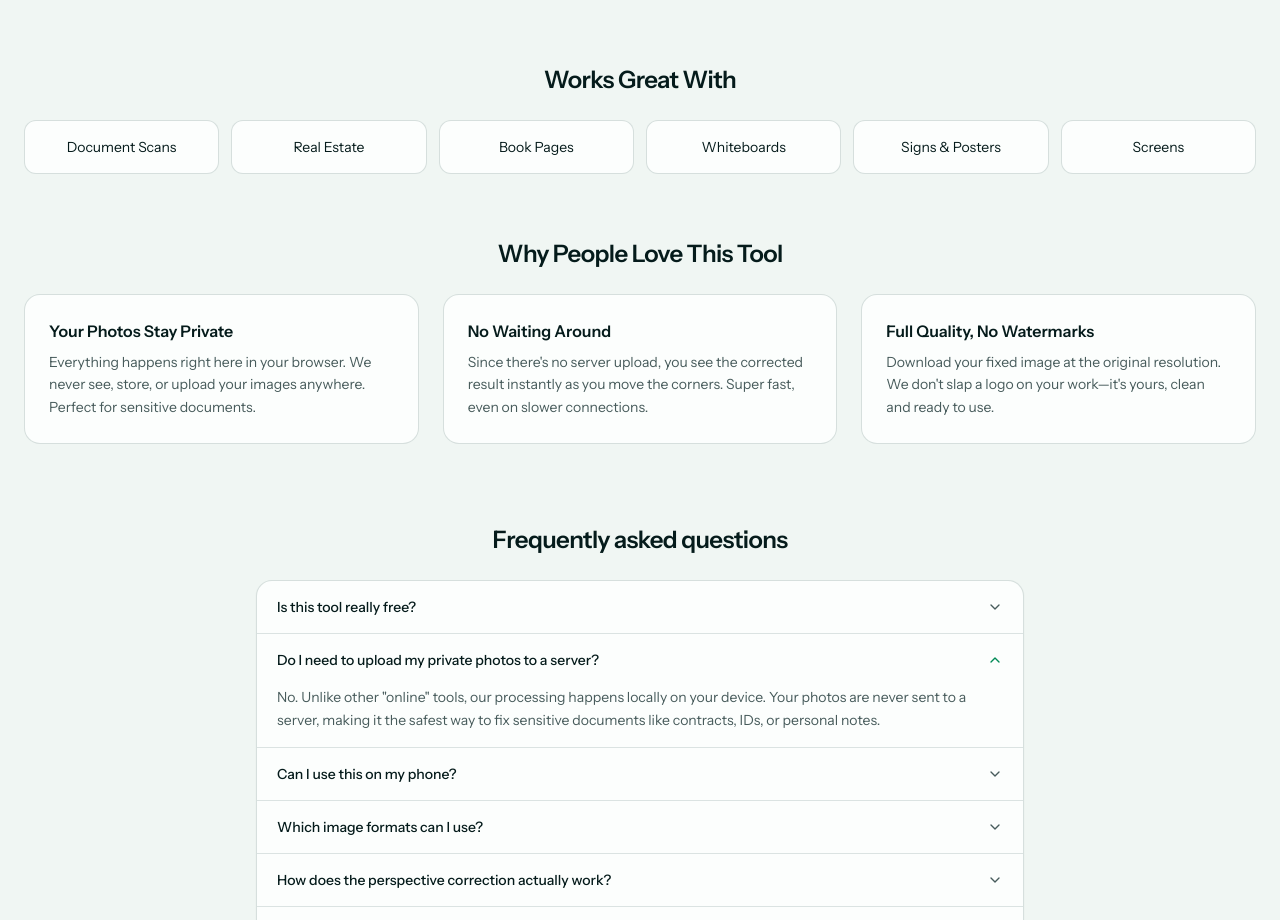
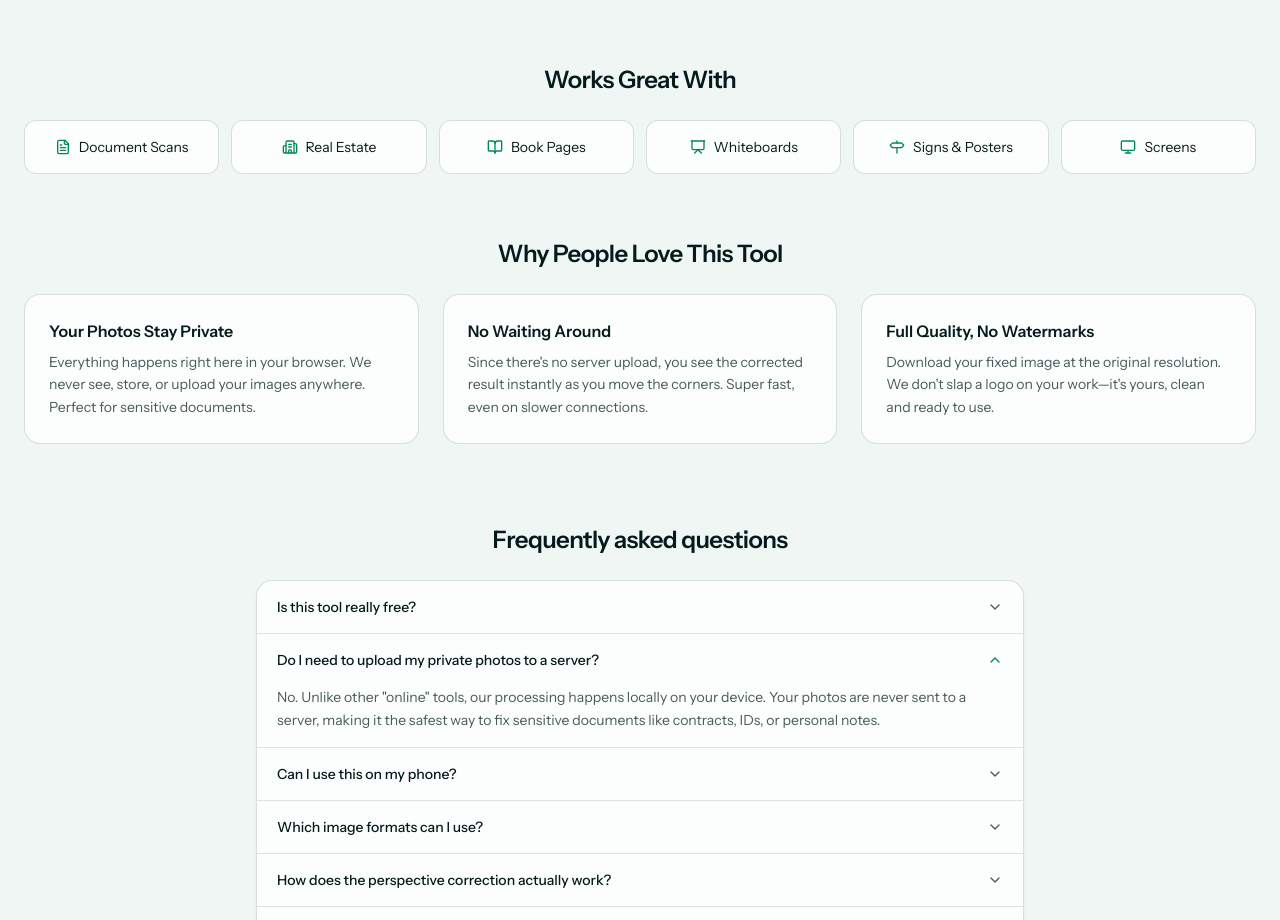
Before and after one commit to oathanrex/perspective-fix, a React (Vite) app: page / in a window 1280 px wide. Shown: the part 2403-3323 px from the top of the page. Built offline with nearby package versions, Linux system fonts and the light colour scheme.

Commit message:
Add SVG icons to supported-use cards
Pair document scans, real estate, book pages, whiteboards, signs, and screens with their matching vector icons.

Co-authored-by: Copilot <223556219+Copilot@users.noreply.github.com>

```diff
--- a/src/components/InteractiveSections.tsx
+++ b/src/components/InteractiveSections.tsx
@@ -1,10 +1,16 @@
 import React, { useState } from 'react';
 import {
   ArrowRight,
+  BookOpen,
+  Building2,
   ChevronDown,
   Coffee,
   ExternalLink,
+  FileText,
   Lock,
+  Monitor,
+  Presentation,
+  Signpost,
   SlidersHorizontal,
   Sparkles,
 } from 'lucide-react';
@@ -108,12 +114,12 @@ const EVERYDAY_NEEDS = [
 ] as const;
 
 const WORKS_WITH = [
-  'Document Scans',
-  'Real Estate',
-  'Book Pages',
-  'Whiteboards',
-  'Signs & Posters',
-  'Screens',
+  { label: 'Document Scans', icon: FileText },
+  { label: 'Real Estate', icon: Building2 },
+  { label: 'Book Pages', icon: BookOpen },
+  { label: 'Whiteboards', icon: Presentation },
+  { label: 'Signs & Posters', icon: Signpost },
+  { label: 'Screens', icon: Monitor },
 ] as const;
 
 const BENEFITS = [
@@ -321,10 +327,11 @@ export const InteractiveSections: React.FC<InteractiveSectionsProps> = ({
         <ul className="grid grid-cols-2 sm:grid-cols-3 lg:grid-cols-6 gap-3">
           {WORKS_WITH.map((item) => (
             <li
-              key={item}
-              className="p-4 rounded-xl border border-border/70 bg-surface text-sm text-foreground text-center"
+              key={item.label}
+              className="flex items-center justify-center gap-2 p-4 rounded-xl border border-border/70 bg-surface text-sm text-foreground text-center"
             >
-              {item}
+              <item.icon className="h-4 w-4 shrink-0 text-primary" aria-hidden="true" />
+              <span>{item.label}</span>
             </li>
           ))}
         </ul>
```
